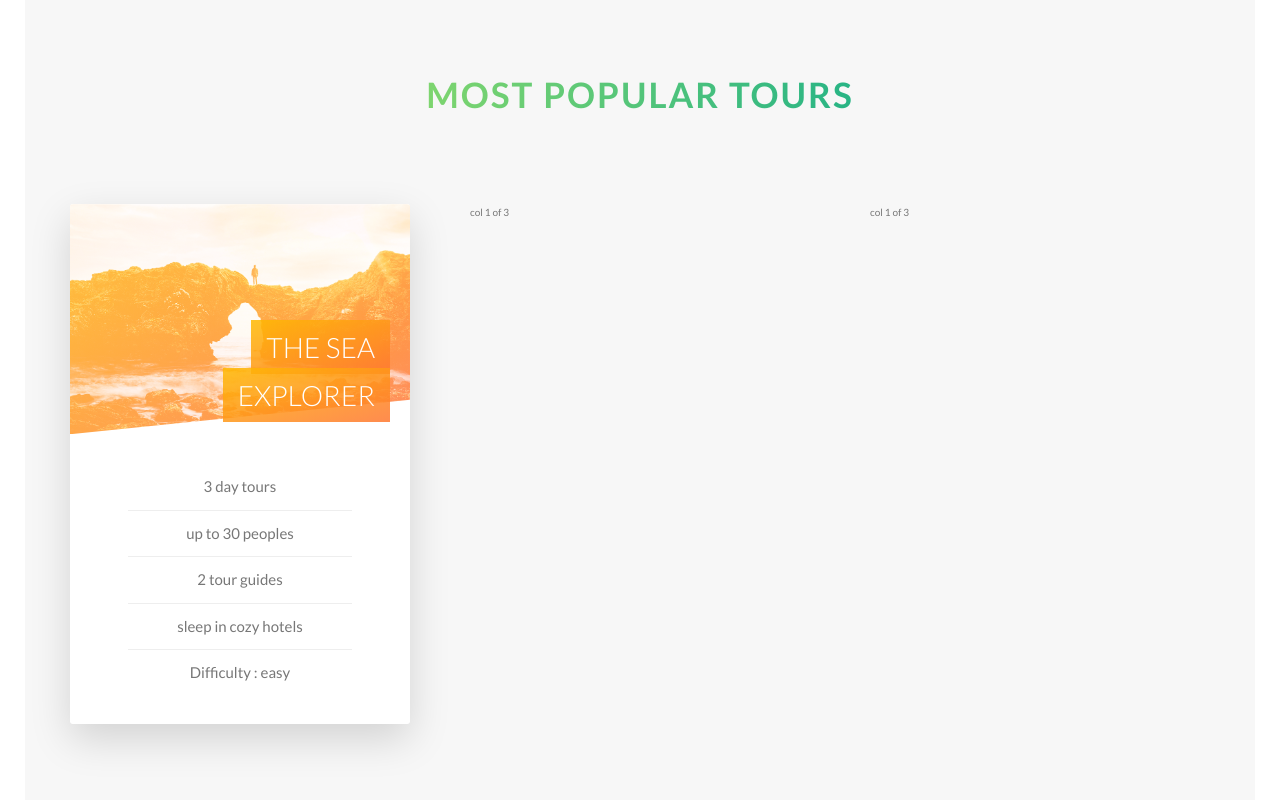
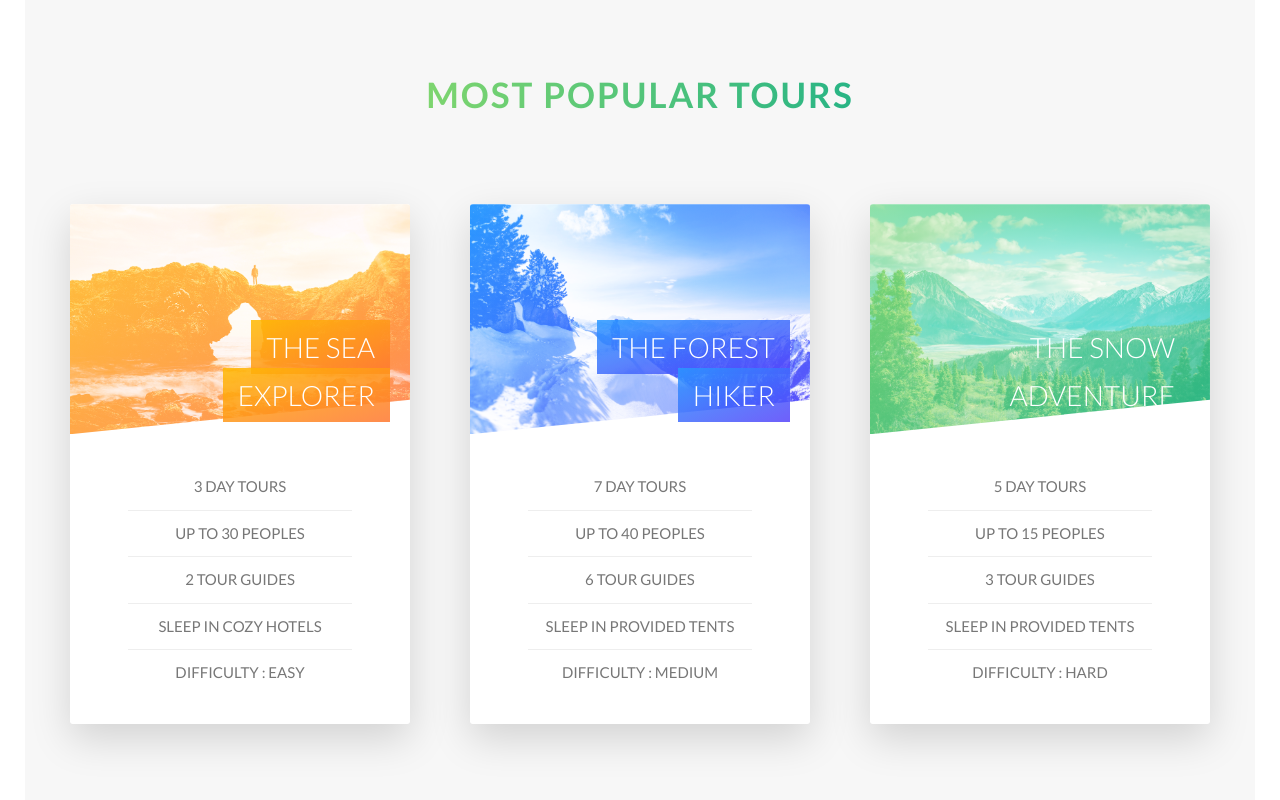
Before and after one commit to midnightgamer/Natours, a website: page index.html in a window 1280 px wide. Shown: the part 2235-3035 px from the top of the page. Drawn offline with Linux system fonts and the light colour scheme.

Commit message:
All 3 cards added

```diff
--- a/index.html
+++ b/index.html
@@ -132,15 +132,79 @@
                         </div>
                     </div>
                     <div class="card__side card__side--back card__side--back-1">
-                        Back...
+                        <div class="card__cta">
+                            <div class="card__price-box">
+                                <p class="card__price-only">Only</p>
+                                <p class="card__price-value">$297</p>
+                            </div>
+                            <a href="#" class="btn btn--white">Book Now!</a>
+                        </div>
                     </div>
                 </div>
             </div>
             <div class="col-1-of-3">
-                col 1 of 3
+                <div class="card">
+                    <div class="card__side card__side--front">
+                        <h4 class="card__heading">
+                            <span class="card__heading-span card__heading-span--2">
+                            The forest hiker
+                            </span>
+                        </h4>
+                        <div class="card__picture card__picture--2">
+                            &nbsp;
+                        </div>
+                        <div class="card__details">
+                            <ul>
+                                <li>7 day tours</li>
+                                <li>up to 40 peoples</li>
+                                <li>6 tour guides</li>
+                                <li>sleep in provided tents</li>
+                                <li>Difficulty : medium</li>
+                            </ul>
+                        </div>
+                    </div>
+                    <div class="card__side card__side--back card__side--back-2">
+                        <div class="card__cta">
+                            <div class="card__price-box">
+                                <p class="card__price-only">Only</p>
+                                <p class="card__price-value">$597</p>
+                            </div>
+                            <a href="#" class="btn btn--white">Book Now!</a>
+                        </div>
+                    </div>
+                </div>
             </div>
             <div class="col-1-of-3">
-                col 1 of 3
+                <div class="card">
+                    <div class="card__side card__side--front">
+                        <h4 class="card__heading">
+                            <span class="card__heading-span card__heading-span--3">
+                            The snow adventure
+                            </span>
+                        </h4>
+                        <div class="card__picture card__picture--3">
+                            &nbsp;
+                        </div>
+                        <div class="card__details">
+                            <ul>
+                                <li>5 day tours</li>
+                                <li>up to 15 peoples</li>
+                                <li>3 tour guides</li>
+                                <li>sleep in provided tents</li>
+                                <li>Difficulty : hard</li>
+                            </ul>
+                        </div>
+                    </div>
+                    <div class="card__side card__side--back card__side--back-3">
+                        <div class="card__cta">
+                            <div class="card__price-box">
+                                <p class="card__price-only">Only</p>
+                                <p class="card__price-value">$897</p>
+                            </div>
+                            <a href="#" class="btn btn--white">Book Now!</a>
+                        </div>
+                    </div>
+                </div>
             </div>
         </div>
     </section>
--- a/sass/components/_card.scss
+++ b/sass/components/_card.scss
@@ -2,6 +2,7 @@
     perspective: 150rem;
     position: relative;
     height: 52rem;
+
     &__side {
         height: 52rem;
         transition: all 0.8s ease;
@@ -12,79 +13,122 @@
         backface-visibility: hidden;
         overflow: hidden;
         border-radius: 3px;
-    box-shadow: 0 1.5rem 4rem rgba($color-black,.15);
-    &--front{
+        box-shadow: 0 1.5rem 4rem rgba($color-black, .15);
+
+        &--front {
             background-color: $color-white;
         }
 
-    &--back{
+        &--back {
             transform: rotateY(180deg);
 
-      &-1{
-        background-image: linear-gradient(to right bottom , $color-orange-light , $color-orange-dark);
+            &-1 {
+                background-image: linear-gradient(to right bottom, $color-orange-light, $color-orange-dark);
+            }
+            &-2 {
+                background-image: linear-gradient(to right bottom, $color-blue-light, $color-blue-dark);
+            }
+            &-3 {
+                background-image: linear-gradient(to right bottom, $color-primary-light, $color-primary-dark);
             }
         }
     }
 
-  &:hover &__side--front{
+    &:hover &__side--front {
         transform: rotateY(-180deg);
     }
-  &:hover &__side--back{
+
+    &:hover &__side--back {
         transform: rotate(0);
     }
 
-  &__picture{
+    &__picture {
         background-size: cover;
         background-blend-mode: screen;
-    clip-path: polygon(0 0,100% 0,100% 85%,0 100%);
-    &--1{
-      background-image: linear-gradient(to right bottom , $color-orange-light,$color-orange-dark),url("../../img/nat-5.jpg");
+        clip-path: polygon(0 0, 100% 0, 100% 85%, 0 100%);
+
+        &--1 {
+            background-image: linear-gradient(to right bottom, $color-orange-light, $color-orange-dark), url("../../img/nat-5.jpg");
             height: 23rem;
         }
-    &--3{
-      background-image: url("../../img/nat-5.jpg");
+        &--2 {
+            background-image: linear-gradient(to right bottom, $color-blue-light, $color-blue-dark), url("../../img/nat-7.jpg");
+            height: 23rem;
         }
-    &--3{
-      background-image: url("../../img/nat-5.jpg");
-    }
+        &--3 {
+            background-image: linear-gradient(to right bottom, $color-primary-light, $color-primary-dark), url("../../img/nat-6.jpg");
+            height: 23rem;
         }
 
-  &__heading{
+
+    }
+
+    &__heading {
         font-size: 2.8rem;
         text-transform: uppercase;
         font-weight: 300;
         color: $color-white;
         position: absolute;
-    top:12rem;
+        top: 12rem;
         right: 2rem;
         text-align: right;
         z-index: 1;
         width: 75%;
     }
 
-  &__heading-span{
+    &__heading-span {
         padding: 1rem 1.5rem;
         -webkit-box-decoration-break: clone;
-    &--1{
-      background-image: linear-gradient(to right bottom , rgba($color-orange-light,0.85),rgba($color-orange-dark,.85));
+
+        &--1 {
+            background-image: linear-gradient(to right bottom, rgba($color-orange-light, 0.85), rgba($color-orange-dark, .85));
+        } &--2 {
+            background-image: linear-gradient(to right bottom, rgba($color-blue-light, 0.85), rgba($color-blue-dark, .85));
         }
     }
 
-  &__details{
+    &__details {
         padding: 3rem;
-    ul{
+
+        ul {
             list-style: none;
             width: 80%;
             margin: 0 auto;
-      li{
+
+            li {
                 text-align: center;
                 font-size: 1.5rem;
                 padding: 1rem;
+                text-transform: uppercase;
 
-        &:not(:last-child){
+                &:not(:last-child) {
                     border-bottom: 1px solid $color-grey-light-2;
                 }
             }
         }
     }
+
+    &__cta{
+        position: absolute;
+        top:50%;
+        left: 50%;
+        transform: translate(-50%,-50%);
+        width: 90%;
+        text-align: center;
     }
+
+    &__price-box{
+        color: $color-white;
+        margin-bottom: 8rem;
+    }
+
+    &__price-only{
+        font-size: 1.4rem;
+        text-transform: uppercase;
+    }
+
+    &__price-value{
+        font-size: 6rem;
+        font-weight: 100;
+    }
+}
--- a/sass/layout/_header.scss
+++ b/sass/layout/_header.scss
@@ -16,7 +16,7 @@
     height: 3.5rem;
   }
 
-  &__logo-box:hover .logo {
+  &__logo-box:hover .header__logo {
     animation: moveInRight 1s ease;
   }
 
```
Also changed, not shown: css/style.css. Lines whose indentation alone changed are shown as unchanged.
